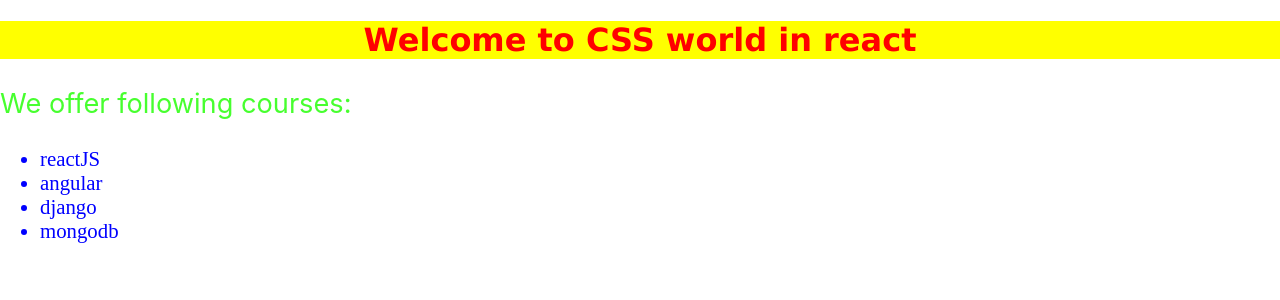
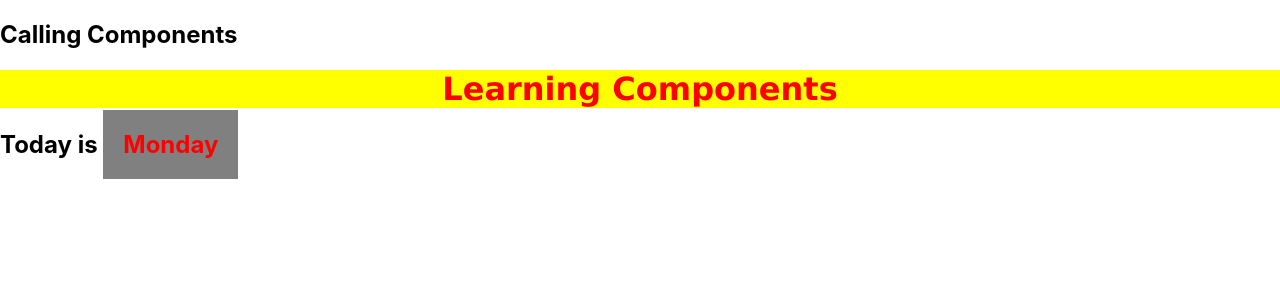
Before and after one commit to GavelKharmalki/IBM_React, a React (Create React App) app: page / in a window 1280 px wide. Shown: the top 300 px of the page. Built offline with nearby package versions, Linux system fonts and the light colour scheme.

Commit message:
more css

```diff
--- a/src/App.js
+++ b/src/App.js
@@ -1,25 +1,63 @@
-import logo from './logo.svg';
-import './App.css';
+// import React from 'react'
+// function App() {
+//   var curDay=new Date()
+//   var cDay=curDay.getDay()
+//   var day=''
+//   const st={
+//     color:'red',
+//     FontFamily:'arial',
+//     backgroundColor:'yellow',
+//   }
+//   if(cDay==='1')
+//   {
+//     day="Monday"
+//   }else if(cDay==='2'){
+//     day="Tuesday"
+//   }else if(cDay==='3'){
+//     day="Wednesday"
+//   }else if(cDay==='4'){
+//     day="Thurssday"
+//   }else if(cDay==='5'){
+//     day="Friday"
+//   }else if(cDay==='6'){
+//     day="Saturday"
+//   }
+//   return <>
+//   <h1>Learning Components</h1>
+//   <h2>Today is <span style={st}>{day}</span></h2>
+//   </>
+// }
 
+// export default App;
+import React from 'react'
+import './index.css'
 function App() {
-  return (
-    <div className="App">
-      <header className="App-header">
-        <img src={logo} className="App-logo" alt="logo" />
-        <p>
-          Edit <code>src/App.js</code> and save to reload.
-        </p>
-        <a
-          className="App-link"
-          href="https://reactjs.org"
-          target="_blank"
-          rel="noopener noreferrer"
-        >
-          Learn React
-        </a>
-      </header>
-    </div>
-  );
+  var curDay=new Date()
+  var cDay=curDay.getDay()
+  var day=''
+  // const st={
+  //   color:'red',
+  //   FontFamily:'arial',
+  //   backgroundColor:'yellow',
+  // }
+  if(cDay=='1')
+  {
+    day="Monday"
+  }else if(cDay=='2'){
+    day="Tuesday"
+  }else if(cDay=='3'){
+    day="Wednesday"
+  }else if(cDay=='4'){
+    day="Thurssday"
+  }else if(cDay=='5'){
+    day="Friday"
+  }else if(cDay=='6'){
+    day="Saturday"
+  }
+  return <>
+  <h1>Learning Components</h1>
+  <h2>Today is <span className='info'>{day}</span></h2>
+  </>
 }
 
 export default App;
--- a/src/index.css
+++ b/src/index.css
@@ -27,3 +27,9 @@ ul{
   font-family:'Times New Roman', Times, serif;
   font-size: 1.3em;
 }
+.info{
+  color:red;
+  background-color: grey;
+  padding: 20px;
+  color: red;
+}
--- a/src/index.js
+++ b/src/index.js
@@ -200,6 +200,7 @@ ReactDOM.render(
 )
 
 */
+/*
 import ReactDOM from 'react-dom'
 import React from 'react'
 import './index.css'
@@ -216,3 +217,37 @@ ReactDOM.render(
   </>,
   document.getElementById('root')
 )
+*/
+// import ReactDOM from 'react-dom';
+// import React from 'react'
+// let curDate=new Date()
+// curDate=curDate.getHours()
+// let greetings=""
+// const cssStyle={}
+// if(curDate>=1 && curDate<12){
+//   greetings="Good Morning"
+//   cssStyle.color="green"
+// }else if(curDate>=12 && curDate<=16){
+//   greetings="Good Afternoon"
+//   cssStyle.color="red"
+// }else{
+//   greetings="Good Evening"
+//   cssStyle.color="orange"
+// }
+// ReactDOM.render(
+//   <>
+//     <h1>Welcome to Css world in react</h1>
+//     <h3 style={cssStyle}>{greetings}</h3>
+//   </>,
+//   document.getElementById("root"))
+
+import ReactDOM from 'react-dom'
+import React from 'react'
+import App from './App'
+ReactDOM.render(
+<>
+  <h2>Calling Components</h2>
+  <App/>
+</>,
+document.getElementById('root')
+)
```
